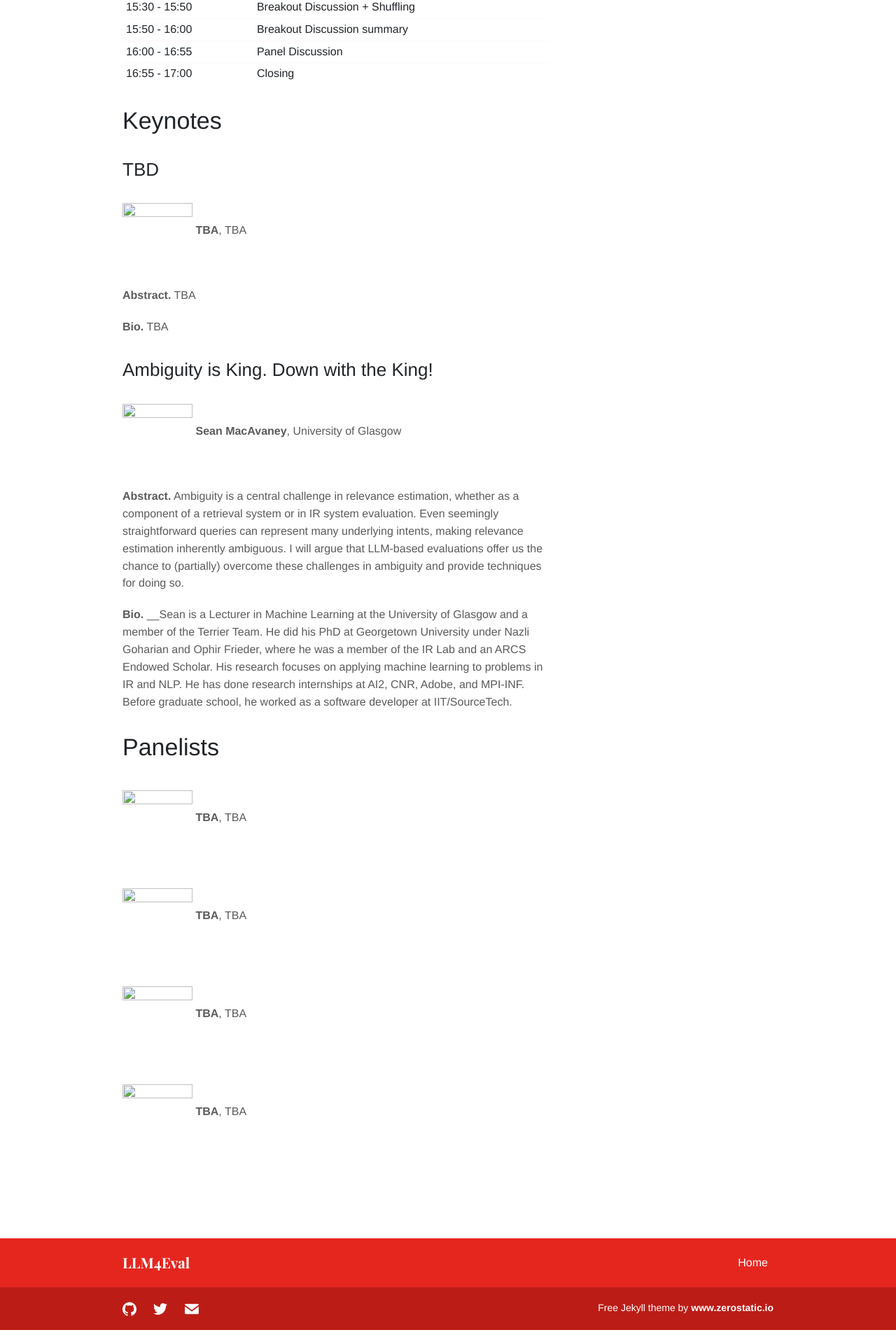
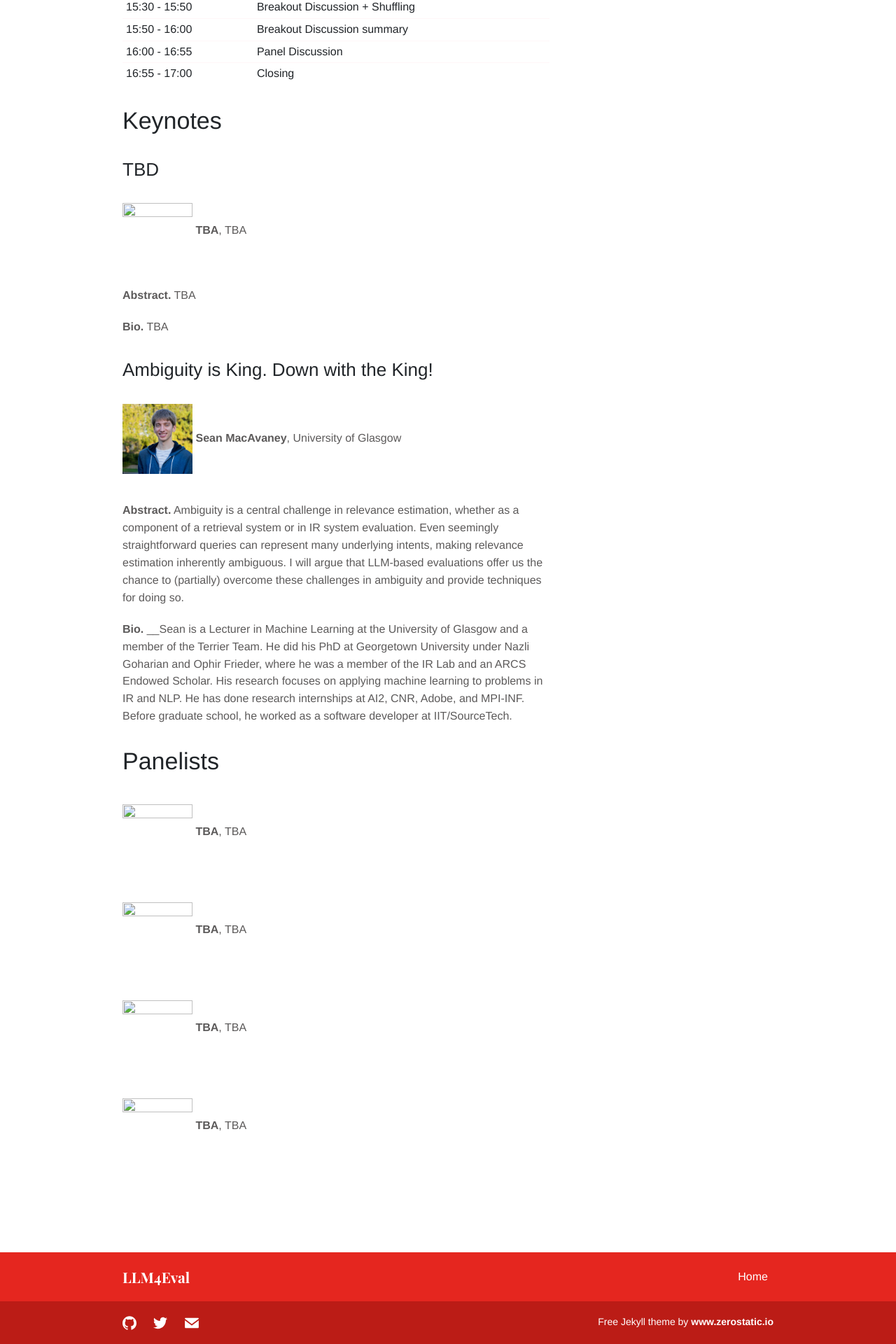
Before and after one commit to llm4eval/WSDM2025, a Jekyll site: the page built from program.md, in a window 1280 px wide. Shown: the part 766-2686 px from the top of the page at 70% size. Built offline with Jekyll 4.4.1, drawn with Linux system fonts in a browser that asks for light colours.

Commit message:
Update program.md

```diff
--- a/program.md
+++ b/program.md
@@ -39,7 +39,7 @@ __Bio.__ TBA
 
 ## Ambiguity is King. Down with the King!
 
-<img style="vertical-align:middle" width="100px" height="80px" src="images/team/sean.png"/> __Sean MacAvaney__, University of Glasgow
+<img style="vertical-align:middle" width="100px" height="80px" src="../images/team/sean.png"/> __Sean MacAvaney__, University of Glasgow
 
 __Abstract.__ Ambiguity is a central challenge in relevance estimation, whether as a component of a retrieval system or in IR system evaluation. Even seemingly straightforward queries can represent many underlying intents, making relevance estimation inherently ambiguous. I will argue that LLM-based evaluations offer us the chance to (partially) overcome these challenges in ambiguity and provide techniques for doing so.
 
```
